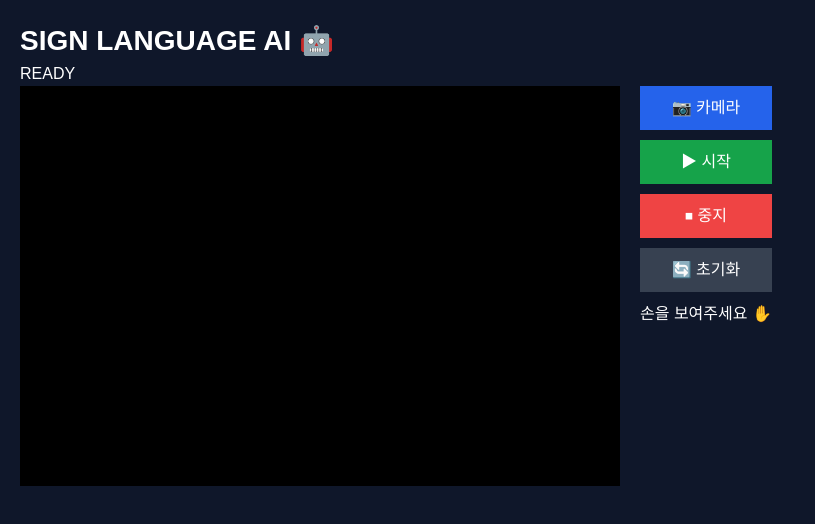
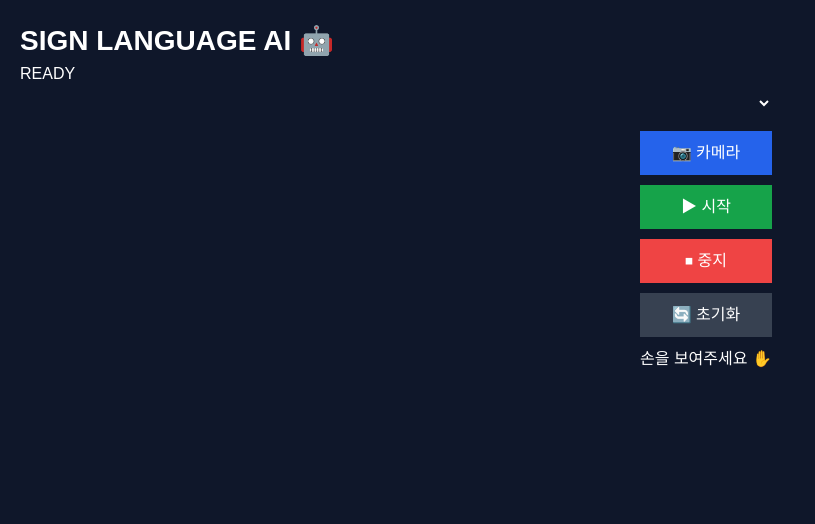
Before and after one commit to Chris-inventor/sign-language-ai, a Next.js app: page / in a window 1280 px wide. Shown: the top 524 px of the page, without its empty margins (0-815 px from the left). Built offline with nearby package versions, Linux system fonts and the light colour scheme.

Commit message:
update ai app

```diff
--- a/app/page.tsx
+++ b/app/page.tsx
@@ -10,11 +10,64 @@ export default function Page() {
   const videoRef = useRef<HTMLVideoElement | null>(null)
   const canvasRef = useRef<HTMLCanvasElement | null>(null)
 
+  const streamRef = useRef<MediaStream | null>(null)
   const landmarkerRef = useRef<HandLandmarker | null>(null)
   const runningRef = useRef(false)
 
   const [status, setStatus] = useState("READY")
-  const [text, setText] = useState("손을 보여주세요 ✋")
+  const [result, setResult] = useState("손을 보여주세요 ✋")
+
+  const [devices, setDevices] = useState<MediaDeviceInfo[]>([])
+  const [selectedDevice, setSelectedDevice] = useState("")
+
+  // =========================
+  // 카메라 목록 가져오기
+  // =========================
+  const getCameras = async () => {
+    const all = await navigator.mediaDevices.enumerateDevices()
+    const cams = all.filter(d => d.kind === "videoinput")
+
+    setDevices(cams)
+
+    if (cams.length > 0 && !selectedDevice) {
+      setSelectedDevice(cams[0].deviceId)
+    }
+  }
+
+  useEffect(() => {
+    getCameras()
+  }, [])
+
+  // =========================
+  // ⭐ 안정 카메라 코드 (이전 버전 기반)
+  // =========================
+  const startCamera = async (deviceId?: string) => {
+    try {
+      // 기존 스트림 종료
+      if (streamRef.current) {
+        streamRef.current.getTracks().forEach(t => t.stop())
+      }
+
+      const stream = await navigator.mediaDevices.getUserMedia({
+        video: deviceId
+          ? { deviceId: { exact: deviceId } }
+          : true,
+      })
+
+      streamRef.current = stream
+
+      const video = videoRef.current
+      if (!video) return
+
+      video.srcObject = stream
+      await video.play()
+
+      setStatus("CAMERA ON")
+    } catch (e) {
+      console.log(e)
+      alert("카메라 오류")
+    }
+  }
 
   // =========================
   // AI 로딩
@@ -24,7 +77,8 @@ export default function Page() {
       "https://cdn.jsdelivr.net/npm/@mediapipe/tasks-vision@latest/wasm"
     )
 
-    landmarkerRef.current = await HandLandmarker.createFromOptions(vision, {
+    landmarkerRef.current =
+      await HandLandmarker.createFromOptions(vision, {
         baseOptions: {
           modelAssetPath:
             "https://storage.googleapis.com/mediapipe-models/hand_landmarker/hand_landmarker/float16/1/hand_landmarker.task",
@@ -35,23 +89,32 @@ export default function Page() {
   }
 
   // =========================
-  // 카메라 시작
+  // 제스처
   // =========================
-  const startCamera = async () => {
-    const stream = await navigator.mediaDevices.getUserMedia({
-      video: true,
-    })
+  const getGesture = (landmarks: any) => {
+    if (!landmarks || landmarks.length === 0) return "NONE"
 
-    if (!videoRef.current) return
+    const hand = landmarks[0]
 
-    videoRef.current.srcObject = stream
-    await videoRef.current.play()
+    const isUp = (tip: any, base: any) => tip.y < base.y
 
-    setStatus("CAMERA ON")
+    const index = isUp(hand[8], hand[6])
+    const middle = isUp(hand[12], hand[10])
+    const ring = isUp(hand[16], hand[14])
+    const pinky = isUp(hand[20], hand[18])
+    const thumb = hand[4].x < hand[3].x
+
+    if (index && middle && ring && pinky) return "HELLO ✋"
+    if (!index && !middle && !ring && !pinky) return "YES 👍"
+    if (index && !middle && !ring && !pinky) return "ONE ☝️"
+    if (index && middle && !ring && !pinky) return "PEACE ✌️"
+    if (thumb) return "GOOD 👍"
+
+    return "UNKNOWN"
   }
 
   // =========================
-  // AI 시작 (핵심)
+  // 시작
   // =========================
   const start = async () => {
     if (!videoRef.current) return
@@ -86,7 +149,8 @@ export default function Page() {
       ctx.clearRect(0, 0, canvas.width, canvas.height)
 
       if (results.landmarks.length > 0) {
-        setText("손 감지 ✋")
+        const gesture = getGesture(results.landmarks)
+        setResult(gesture)
 
         for (const hand of results.landmarks) {
           for (const p of hand) {
@@ -103,7 +167,7 @@ export default function Page() {
           }
         }
       } else {
-        setText("손 없음")
+        setResult("손 없음")
       }
 
       requestAnimationFrame(loop)
@@ -125,7 +189,7 @@ export default function Page() {
   // =========================
   const reset = () => {
     runningRef.current = false
-    setText("손을 보여주세요 ✋")
+    setResult("손을 보여주세요 ✋")
     setStatus("READY")
 
     const canvas = canvasRef.current
@@ -133,6 +197,14 @@ export default function Page() {
       const ctx = canvas.getContext("2d")!
       ctx.clearRect(0, 0, canvas.width, canvas.height)
     }
+  }
+
+  // =========================
+  // 카메라 변경
+  // =========================
+  const switchCamera = (id: string) => {
+    setSelectedDevice(id)
+    startCamera(id)
   }
 
   return (
@@ -146,7 +218,6 @@ export default function Page() {
 
       <div style={styles.container}>
 
-        {/* VIDEO */}
         <div style={styles.videoBox}>
           <video
             ref={videoRef}
@@ -162,26 +233,38 @@ export default function Page() {
           />
         </div>
 
-        {/* BUTTONS */}
         <div style={styles.panel}>
 
-          <button style={styles.btn} onClick={startCamera}>
+          {/* 카메라 선택 */}
+          <select
+            value={selectedDevice}
+            onChange={(e) => switchCamera(e.target.value)}
+            style={styles.select}
+          >
+            {devices.map((d, i) => (
+              <option key={d.deviceId} value={d.deviceId}>
+                Camera {i + 1}
+              </option>
+            ))}
+          </select>
+
+          <button onClick={() => startCamera(selectedDevice)} style={styles.btn}>
             📷 카메라
           </button>
 
-          <button style={styles.btnGreen} onClick={start}>
+          <button onClick={start} style={styles.btnGreen}>
             ▶ 시작
           </button>
 
-          <button style={styles.btnRed} onClick={stop}>
+          <button onClick={stop} style={styles.btnRed}>
             ⏹ 중지
           </button>
 
-          <button style={styles.btnGray} onClick={reset}>
+          <button onClick={reset} style={styles.btnGray}>
             🔄 초기화
           </button>
 
-          <h2>{text}</h2>
+          <h2>{result}</h2>
 
         </div>
 
@@ -192,7 +275,7 @@ export default function Page() {
 }
 
 // =========================
-// 스타일 (안정 버전)
+// STYLE
 // =========================
 const styles: any = {
   page: {
@@ -201,71 +284,24 @@ const styles: any = {
     color: "white",
     padding: 20,
   },
-
-  title: {
-    fontSize: 28,
-    fontWeight: "bold",
-  },
-
-  container: {
-    display: "flex",
-    gap: 20,
-  },
-
-  videoBox: {
-    position: "relative",
-    width: 600,
-    height: 400,
-    background: "black",
-  },
-
-  video: {
-    width: "100%",
-    height: "100%",
-  },
-
+  title: { fontSize: 28, fontWeight: "bold" },
+  container: { display: "flex", gap: 20 },
+  videoBox: { position: "relative", width: 600, height: 400 },
+  video: { width: "100%", height: "100%" },
   canvas: {
     position: "absolute",
     top: 0,
     left: 0,
     pointerEvents: "none",
   },
-
   panel: {
     display: "flex",
     flexDirection: "column",
     gap: 10,
   },
-
-  btn: {
-    padding: 10,
-    background: "#2563eb",
-    border: "none",
-    color: "white",
-    cursor: "pointer",
-  },
-
-  btnGreen: {
-    padding: 10,
-    background: "#16a34a",
-    border: "none",
-    color: "white",
-    cursor: "pointer",
-  },
-
-  btnRed: {
-    padding: 10,
-    background: "#ef4444",
-    border: "none",
-    color: "white",
-    cursor: "pointer",
-  },
-
-  btnGray: {
-    padding: 10,
-    background: "#374151",
-    border: "none",
-    color: "white",
-    cursor: "pointer",
-  },
+  select: { padding: 8 },
+  btn: { padding: 10, background: "#2563eb", color: "white" },
+  btnGreen: { padding: 10, background: "#16a34a", color: "white" },
+  btnRed: { padding: 10, background: "#ef4444", color: "white" },
+  btnGray: { padding: 10, background: "#374151", color: "white" },
 }
```
Lines whose indentation alone changed are shown as unchanged.
